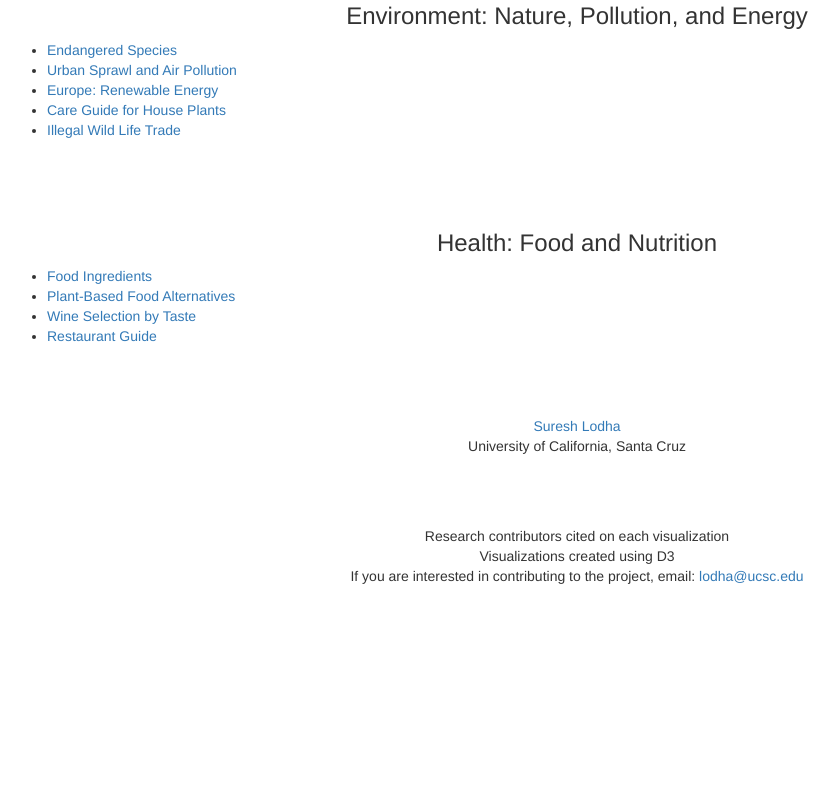
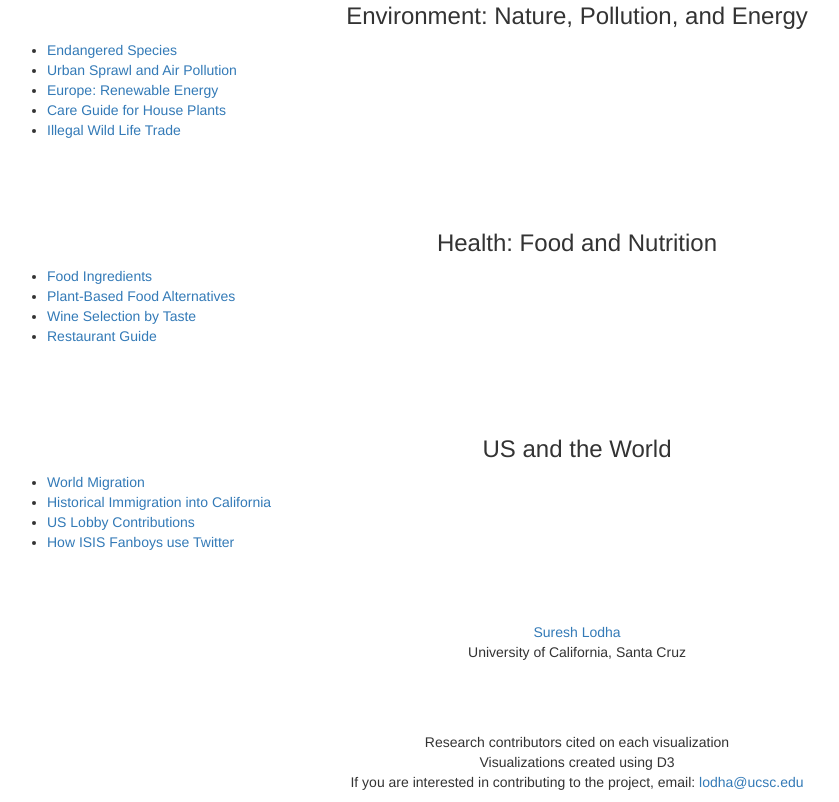
Before and after one commit to sureshlodha/D3V5, a plain HTML site: page index.html in a window 1280 px wide. Shown: the part 476-1278 px from the top of the page, without its empty margins (63-902 px from the left). Before the commit the page ends 1072 px from the top, so only its background shows below. Drawn offline with Linux system fonts and the light colour scheme.

Commit message:
Update index.html

```diff
--- a/index.html
+++ b/index.html
@@ -110,6 +110,22 @@
 		 </ul>
                 <br><br><br>
 
+
+		    <h3> US and the World </h3>
+		<ul style="text-align:left">
+                    <li><a href="https://sureshlodha.github.io/CMPS165_Winter15_FinalProjects/California_Immigrants/" target="_blank">World Migration</a></li>
+                    <!--<li><a href="projects/California_Immigration_Historical/index.html" target="_blank">Historical Immigration into California from 1850-2010</a></li>-->
+     		    <li><a href="California_Population_Poverty/" target="_blank">Historical Immigration into California</a></li>
+		    <!--<li><a href="http://sureshlodha.github.io/California_Population_Poverty/" target="_blanks">California: Population and Poverty</a></li>-->
+                   <li><a href="https://sureshlodha.github.io/CMPS165_Spring2016_FinalProjects/projects/CALife/index.html" target="_blank">US Lobby Contributions</a></li>
+	           <li><a href="https://sureshlodha.github.io/CMPS165_Winter15_FinalProjects/OzoneInTheAir/" target="_blank">How ISIS Fanboys use Twitter</a></li>
+		 </ul>
+                <br><br><br>
+
+
+
+
+
                 <ul class="list-unstyled">
                     <li> <a href="https://users.soe.ucsc.edu/~lodha/">Suresh Lodha</a></li>
                     <li>University of California, Santa Cruz</li>
```
